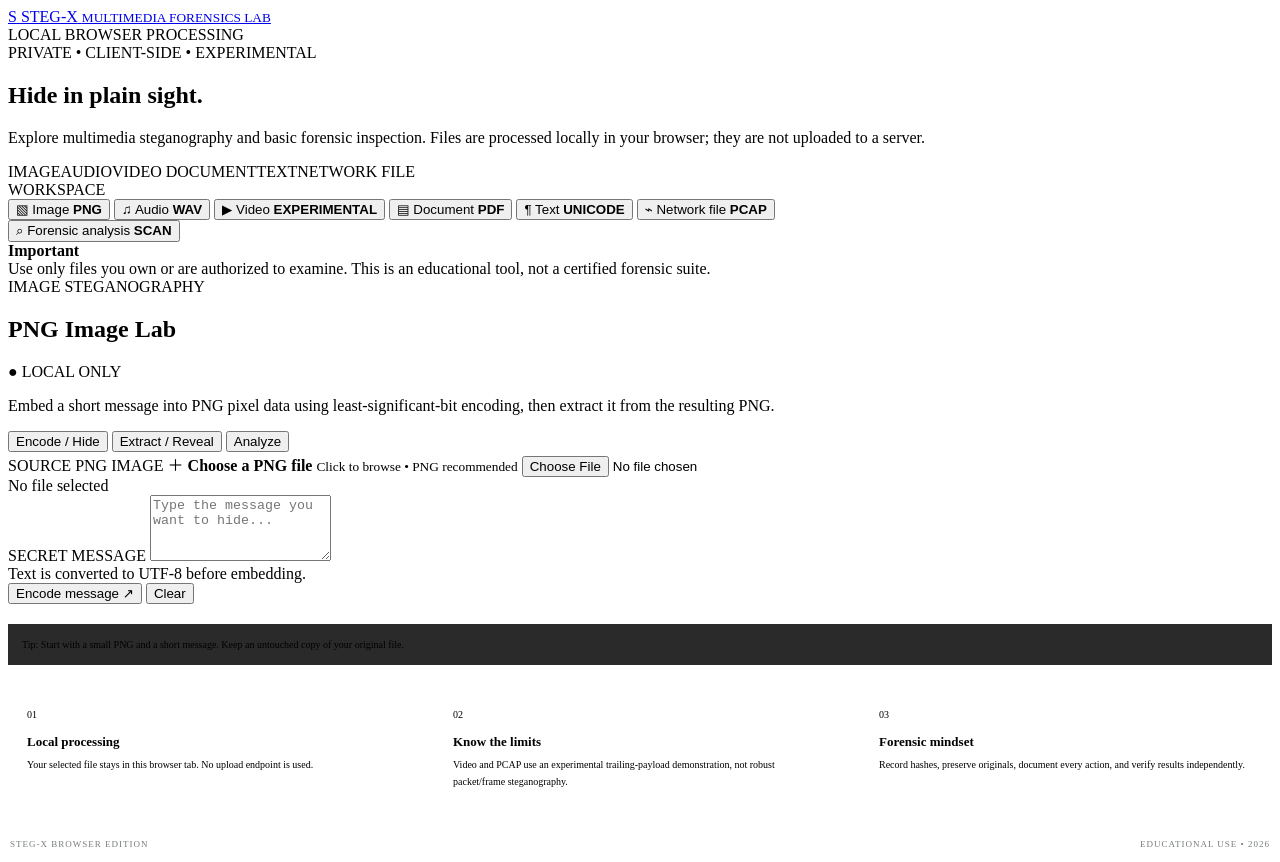
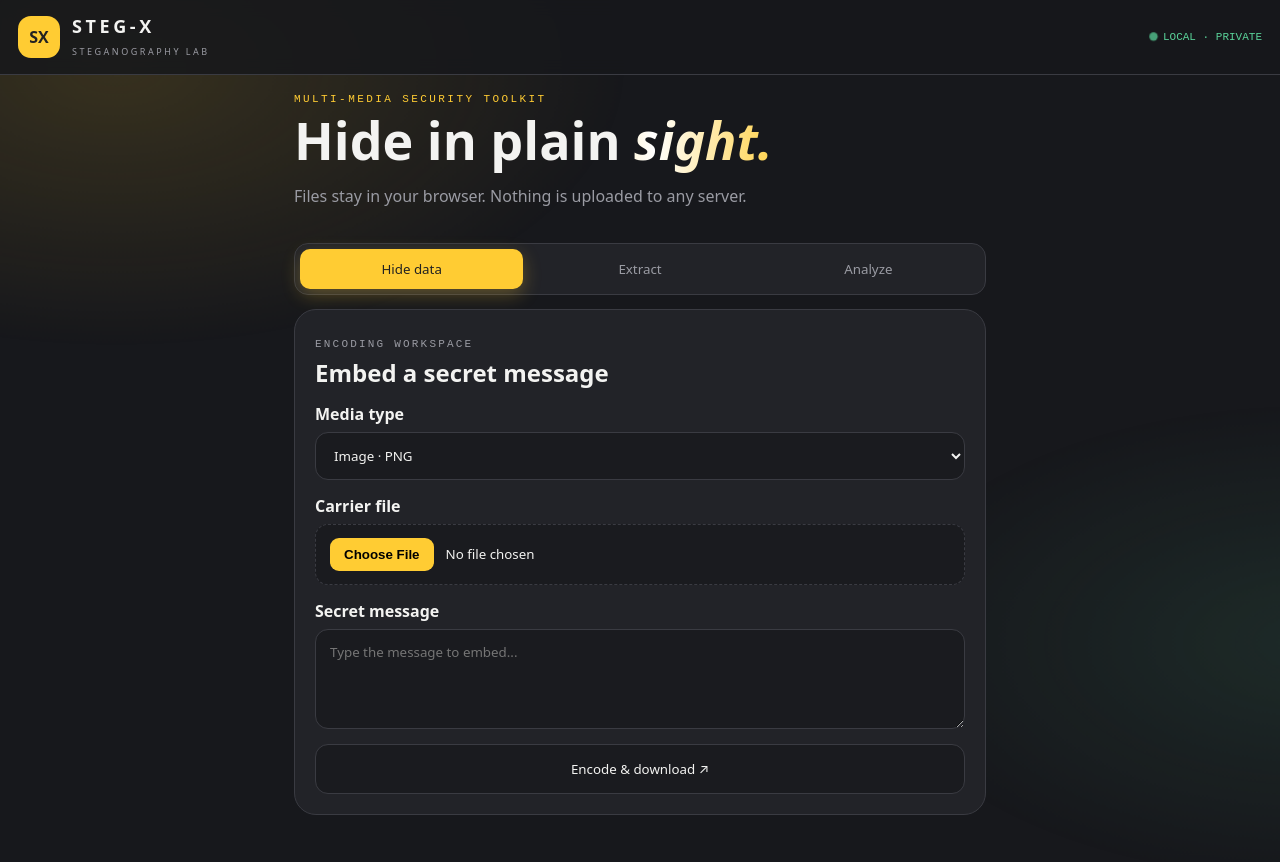
Before and after one commit to aakash2005ak17-hub/STEG-X, a plain HTML site: page index.html in a window 1280 px wide. Drawn offline with Linux system fonts and the light colour scheme.

Commit message:
Update index.html

```diff
--- a/index.html
+++ b/index.html
@@ -1,143 +1,56 @@
 <!doctype html>
-<html lang="en">
-<head>
-  <meta charset="utf-8">
-  <meta name="viewport" content="width=device-width, initial-scale=1">
-  <meta name="theme-color" content="#1C1D20">
-  <title>STEG-X | Multimedia Steganography Lab</title>
-  <link rel="stylesheet" href="./style.css">
-</head>
-<body>
-  <header class="topbar">
-    <a class="brand" href="./">
-      <span class="brand-mark">S</span>
-      <span>STEG<span class="accent">-X</span>
-        <small>MULTIMEDIA FORENSICS LAB</small>
-      </span>
-    </a>
-    <div class="status"><i></i> LOCAL BROWSER PROCESSING</div>
-  </header>
-
-  <main class="shell">
-    <section class="hero">
-      <div class="eyebrow">PRIVATE • CLIENT-SIDE • EXPERIMENTAL</div>
-      <h1>Hide in plain <span class="accent">sight.</span></h1>
-      <p>Explore multimedia steganography and basic forensic inspection. Files are processed locally in your browser; they are not uploaded to a server.</p>
-      <div class="hero-tags">
-        <span>IMAGE</span><span>AUDIO</span><span>VIDEO</span>
-        <span>DOCUMENT</span><span>TEXT</span><span>NETWORK FILE</span>
-      </div>
-    </section>
-
-    <section class="workspace">
-      <aside class="sidebar">
-        <div class="side-label">WORKSPACE</div>
-        <button class="nav-item active" data-module="image"><span>▧</span> Image <b>PNG</b></button>
-        <button class="nav-item" data-module="audio"><span>♫</span> Audio <b>WAV</b></button>
-        <button class="nav-item" data-module="video"><span>▶</span> Video <b>EXPERIMENTAL</b></button>
-        <button class="nav-item" data-module="document"><span>▤</span> Document <b>PDF</b></button>
-        <button class="nav-item" data-module="text"><span>¶</span> Text <b>UNICODE</b></button>
-        <button class="nav-item" data-module="network"><span>⌁</span> Network file <b>PCAP</b></button>
-        <div class="side-divider"></div>
-        <button class="nav-item" data-module="forensics"><span>⌕</span> Forensic analysis <b>SCAN</b></button>
-        <div class="sidebar-note">
-          <strong>Important</strong><br>
-          Use only files you own or are authorized to examine. This is an educational tool, not a certified forensic suite.
-        </div>
-      </aside>
-
-      <section class="panel">
-        <div class="panel-head">
-          <div>
-            <div class="eyebrow" id="module-kicker">IMAGE STEGANOGRAPHY</div>
-            <h2 id="module-title">PNG Image Lab</h2>
-          </div>
-          <span class="local-pill">● LOCAL ONLY</span>
-        </div>
-
-        <p class="module-desc" id="module-desc">
-          Embed a short message into PNG pixel data using least-significant-bit encoding, then extract it from the resulting PNG.
-        </p>
-
-        <div class="mode-tabs" id="mode-tabs">
-          <button class="mode-tab active" data-mode="encode">Encode / Hide</button>
-          <button class="mode-tab" data-mode="decode">Extract / Reveal</button>
-          <button class="mode-tab" data-mode="analyze">Analyze</button>
-        </div>
-
-        <div class="tool-content">
-          <div class="field" id="file-field">
-            <label for="file-input" id="file-label">SOURCE PNG IMAGE</label>
-            <label class="dropzone" for="file-input">
-              <span class="upload-icon">＋</span>
-              <strong id="drop-title">Choose a PNG file</strong>
-              <small id="drop-subtitle">Click to browse • PNG recommended</small>
-              <input id="file-input" type="file" accept="image/png">
-            </label>
-            <div class="file-meta" id="file-meta">No file selected</div>
-          </div>
-
-          <div class="field" id="message-field">
-            <label for="message-input">SECRET MESSAGE</label>
-            <textarea id="message-input" rows="4" placeholder="Type the message you want to hide..."></textarea>
-            <div class="hint">Text is converted to UTF-8 before embedding.</div>
-          </div>
-
-          <div class="field hidden" id="text-field">
-            <label for="plain-input">VISIBLE TEXT / COVER TEXT</label>
-            <textarea id="plain-input" rows="4" placeholder="Paste ordinary text here..."></textarea>
-          </div>
-
-          <div class="actions">
-            <button class="primary-btn" id="run-btn">Encode message <span>↗</span></button>
-            <button class="secondary-btn" id="clear-btn">Clear</button>
-          </div>
-
-          <div class="result hidden" id="result">
-            <div class="result-top">
-              <span class="result-icon">✓</span>
-              <div>
-                <strong id="result-title">Ready</strong>
-                <small id="result-desc"></small>
-              </div>
-            </div>
-            <div id="preview-area"></div>
-            <a class="download-btn hidden" id="download-link" href="#" download>
-              Download output <span>↓</span>
-            </a>
-          </div>
-
-          <div class="notice" id="notice">
-            Tip: Start with a small PNG and a short message. Keep an untouched copy of your original file.
-          </div>
-        </div>
-      </section>
-    </section>
-
-    <section class="bottom-grid">
-      <article class="info-card">
-        <span class="card-number">01</span>
-        <h3>Local processing</h3>
-        <p>Your selected file stays in this browser tab. No upload endpoint is used.</p>
-      </article>
-      <article class="info-card">
-        <span class="card-number">02</span>
-        <h3>Know the limits</h3>
-        <p>Video and PCAP use an experimental trailing-payload demonstration, not robust packet/frame steganography.</p>
-      </article>
-      <article class="info-card">
-        <span class="card-number">03</span>
-        <h3>Forensic mindset</h3>
-        <p>Record hashes, preserve originals, document every action, and verify results independently.</p>
-      </article>
-    </section>
-
-    <footer>
-      STEG-X BROWSER EDITION
-      <span>EDUCATIONAL USE • 2026</span>
-    </footer>
-  </main>
-
-  <script src="./app.js"></script>
-</body>
-</html>
+<html lang="en"><head><meta charset="utf-8"><meta name="viewport" content="width=device-width,initial-scale=1">
+<title>STEG-X | Steganography Lab</title>
+<style>
+:root{--bg:#17181c;--c:#222328;--l:#3a3b42;--t:#f3f3f1;--m:#9a9ba3;--y:#fc3;--g:#5ad39a}
+*{box-sizing:border-box}body{margin:0;font-family:system-ui,-apple-system,Segoe UI,Roboto,sans-serif;background:var(--bg);color:var(--t);min-height:100vh;overflow-x:hidden}
+body:before{content:"";position:fixed;inset:-20%;z-index:-1;background:radial-gradient(40% 35% at 20% 20%,#ffcc3324,transparent 70%),radial-gradient(35% 30% at 85% 70%,#5ad39a1a,transparent 70%);animation:dr 14s ease-in-out infinite alternate}
+@keyframes dr{to{transform:translate3d(6%,4%,0) scale(1.1)}}@keyframes up{from{opacity:0;transform:translateY(20px)}}@keyframes pop{from{opacity:0;transform:scale(.5)}}
+@keyframes sh{to{background-position:200% center}}@keyframes pl{50%{opacity:.35;transform:scale(1.5)}}@keyframes sw{to{transform:translateX(300%)}}@keyframes ld{0%{left:-40%}100%{left:100%}}
+header{display:flex;justify-content:space-between;align-items:center;padding:14px 18px;border-bottom:1px solid var(--l);background:#17181cd9;backdrop-filter:blur(8px);position:sticky;top:0;z-index:5;animation:up .6s both}
+.br{display:flex;gap:12px;align-items:center}.mk{width:42px;height:42px;border-radius:13px;background:var(--y);color:#222;display:grid;place-items:center;font-weight:800;transition:.4s}.br:hover .mk{transform:rotate(-10deg) scale(1.1)}
+.br b{letter-spacing:.2em;font-size:18px;display:block}.br small{font-size:9px;letter-spacing:.28em;color:var(--m)}
+.st{font:11px ui-monospace,monospace;color:var(--g)}.st i{display:inline-block;width:7px;height:7px;border-radius:9px;background:var(--g);margin-right:6px;animation:pl 1.6s infinite}
+main{max-width:720px;margin:auto;padding:18px 14px 40px}.hero>*{animation:up .7s both}
+.ey{font:11px ui-monospace,monospace;letter-spacing:.22em;color:var(--y)}h1{font-size:clamp(32px,9vw,52px);margin:8px 0;line-height:1.05;animation-delay:.1s!important}
+h1 em{background:linear-gradient(90deg,var(--y),#fff,var(--y));background-size:200% auto;-webkit-background-clip:text;background-clip:text;color:transparent;animation:sh 3.5s linear infinite}
+.hero p{color:var(--m);line-height:1.6;animation-delay:.2s!important}
+.ch{display:flex;flex-wrap:wrap;gap:7px;margin:12px 0}.ch span{font:11px ui-monospace,monospace;padding:6px 11px;border:1px solid var(--l);border-radius:99px;color:var(--m);animation:pop .5s both;transition:.25s;cursor:pointer}
+.ch span:hover,.ch span.on{background:var(--y);color:#222;border-color:var(--y);transform:translateY(-3px)}
+.tabs{display:flex;gap:5px;padding:5px;background:var(--c);border:1px solid var(--l);border-radius:14px;margin:18px 0 14px;animation:up .7s .3s both}
+.tabs button{flex:1;padding:11px 4px;border:0;border-radius:10px;background:0;color:var(--m);font:600 14px inherit;font-family:inherit;cursor:pointer;transition:.3s}.tabs button.on{background:var(--y);color:#222;box-shadow:0 6px 18px #ffcc3347}
+.card{background:var(--c);border:1px solid var(--l);border-radius:22px;padding:20px;animation:up .5s both}
+.card small{font:11px ui-monospace,monospace;letter-spacing:.2em;color:var(--m)}h2{margin:4px 0 14px;font-size:24px}
+label{display:grid;gap:7px;font-weight:600;margin-bottom:15px}
+select,input[type=file],textarea{width:100%;padding:13px 14px;border-radius:13px;border:1px solid var(--l);background:#1a1b1f;color:var(--t);font:16px inherit;font-family:inherit;transition:.25s}
+select:focus,textarea:focus{outline:0;border-color:var(--y);box-shadow:0 0 0 4px #ffcc3326}input[type=file]{border-style:dashed}input[type=file]:hover{border-color:var(--y)}
+input[type=file]::file-selector-button{margin-right:12px;padding:9px 14px;border:0;border-radius:9px;background:var(--y);font-weight:700;cursor:pointer}
+textarea{min-height:100px;resize:vertical}
+#go{position:relative;overflow:hidden;width:100%;padding:15px;border:1px solid var(--l);border-radius:13px;background:#1a1b1f;color:var(--t);font:700 17px inherit;font-family:inherit;cursor:pointer;transition:.2s}
+#go:before{content:"";position:absolute;top:0;left:-60%;width:30%;height:100%;background:linear-gradient(100deg,transparent,#ffcc3340,transparent);transform:translateX(-100%)}
+#go:hover{transform:translateY(-3px);border-color:var(--y)}#go:hover:before{animation:sw 1s}#go:active{transform:scale(.97)}
+.res{display:none;margin-top:16px;padding:14px;border:1px solid var(--l);border-radius:14px;background:#1a1b1f;line-height:1.6;word-break:break-word;animation:up .4s both}
+.res.err{border-color:#ff6b6b;color:#ffb3b3}.res pre{white-space:pre-wrap;font:13px ui-monospace,monospace;margin:0;color:var(--y)}
+.tick{display:inline-grid;place-items:center;width:22px;height:22px;border-radius:50%;background:var(--g);color:#111;margin-right:8px;animation:pop .5s both}
+.msg{margin:10px 0;padding:12px;border-radius:10px;background:#111216;color:var(--y);font:15px ui-monospace,monospace;white-space:pre-wrap}
+.res img{max-width:100%;border-radius:12px;margin:10px 0;animation:pop .5s both}.res audio{width:100%;margin:10px 0}
+.btn{display:inline-block;margin:6px 8px 0 0;padding:10px 15px;border-radius:10px;border:1px solid var(--y);background:0;color:var(--y);font:600 14px inherit;font-family:inherit;text-decoration:none;cursor:pointer;transition:.2s}.btn:hover{background:var(--y);color:#222;transform:translateY(-2px)}
+.bar{position:relative;height:4px;border-radius:4px;background:#333;overflow:hidden;margin-top:8px}.bar:after{content:"";position:absolute;top:0;height:100%;width:40%;background:var(--y);animation:ld 1s linear infinite}
+.note{margin-top:20px;padding:16px 18px;border:1px solid var(--l);border-left:4px solid var(--y);border-radius:14px;background:var(--c);color:var(--m);line-height:1.6;font-size:14px}.note b{color:var(--y)}
+footer{text-align:center;padding:18px;color:var(--m);font:11px ui-monospace,monospace;border-top:1px solid var(--l)}
+@media(prefers-reduced-motion:reduce){*,*:before,*:after{animation:none!important;transition:none!important}}
+</style></head><body>
+<header><div class="br"><span class="mk">SX</span><div><b>STEG-X</b><small>STEGANOGRAPHY LAB</small></div></div><span class="st"><i></i>LOCAL · PRIVATE</span></header>
+<main>
+<section class="hero"><div class="ey">MULTI-MEDIA SECURITY TOOLKIT</div><h1>Hide in plain <em>sight.</em></h1>
+<p>Files stay in your browser. Nothing is uploaded to any server.</p>
+<div class="ch" id="chips"></div></section>
+<nav class="tabs"><button class="on" data-m="hide">Hide data</button><button data-m="extract">Extract</button><button data-m="analyze">Analyze</button></nav>
+<section class="card" id="card"><small id="sm">ENCODING WORKSPACE</small><h2 id="hd">Embed a secret message</h2>
+<label id="kl">Media type<select id="kind">
+<option value="image">Image · PNG</option><option value="audio">Audio · PCM WAV</option><option value="video">Video · uncompressed AVI</option>
+<option value="document">Document · PDF</option><option value="text">Text · invisible Unicode (.txt)</option><option value="network">Network · PCAP</option></select></label>
+<label>Carrier file<input type="file" id="file"></label>
+<label id="ml">Secret message<textarea id="msg" placeholder="Type the message to embed..."></textarea></label>
+<button id="go">Encode &amp; download ↗</button>
+<div class="res" id="out"></div></section>
```
